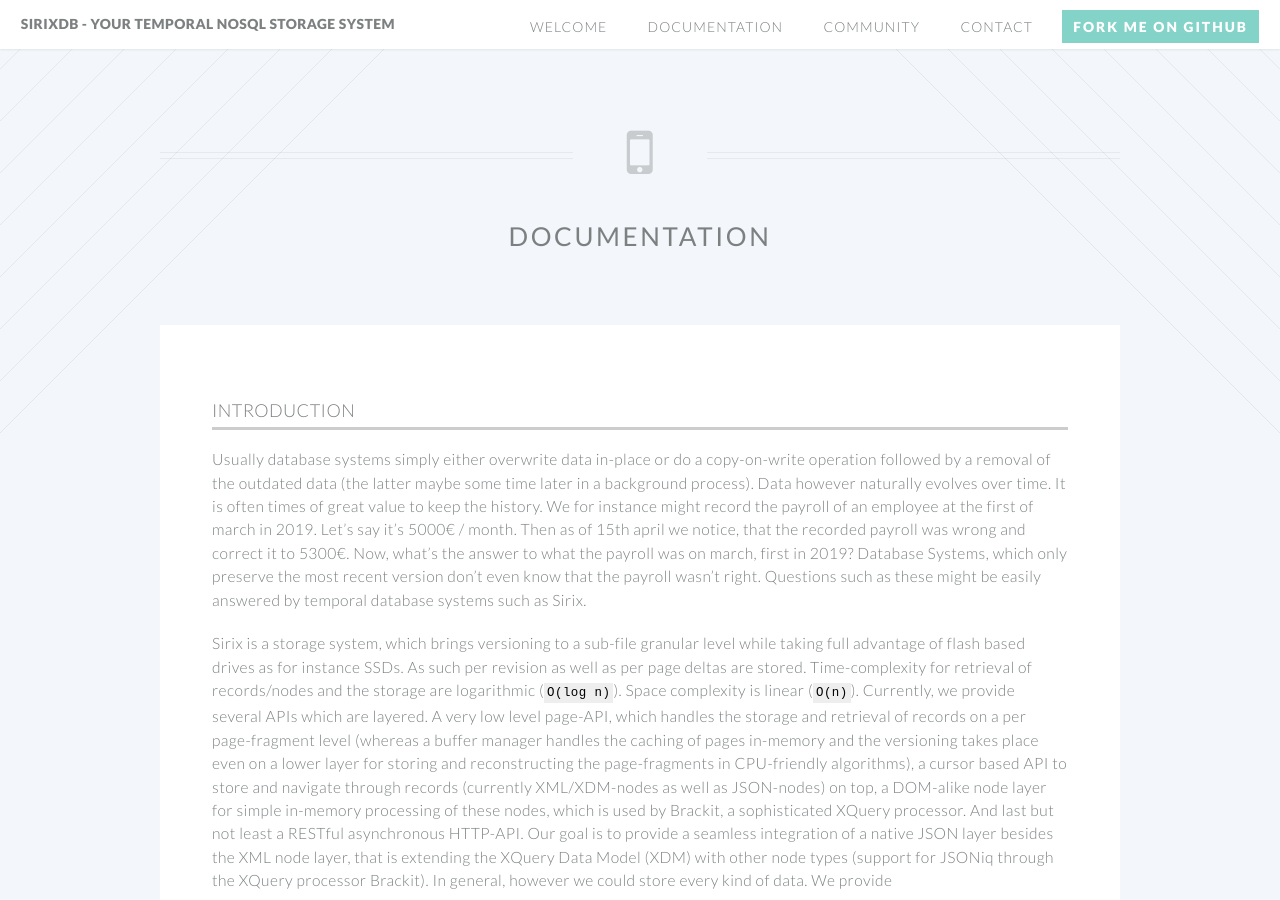
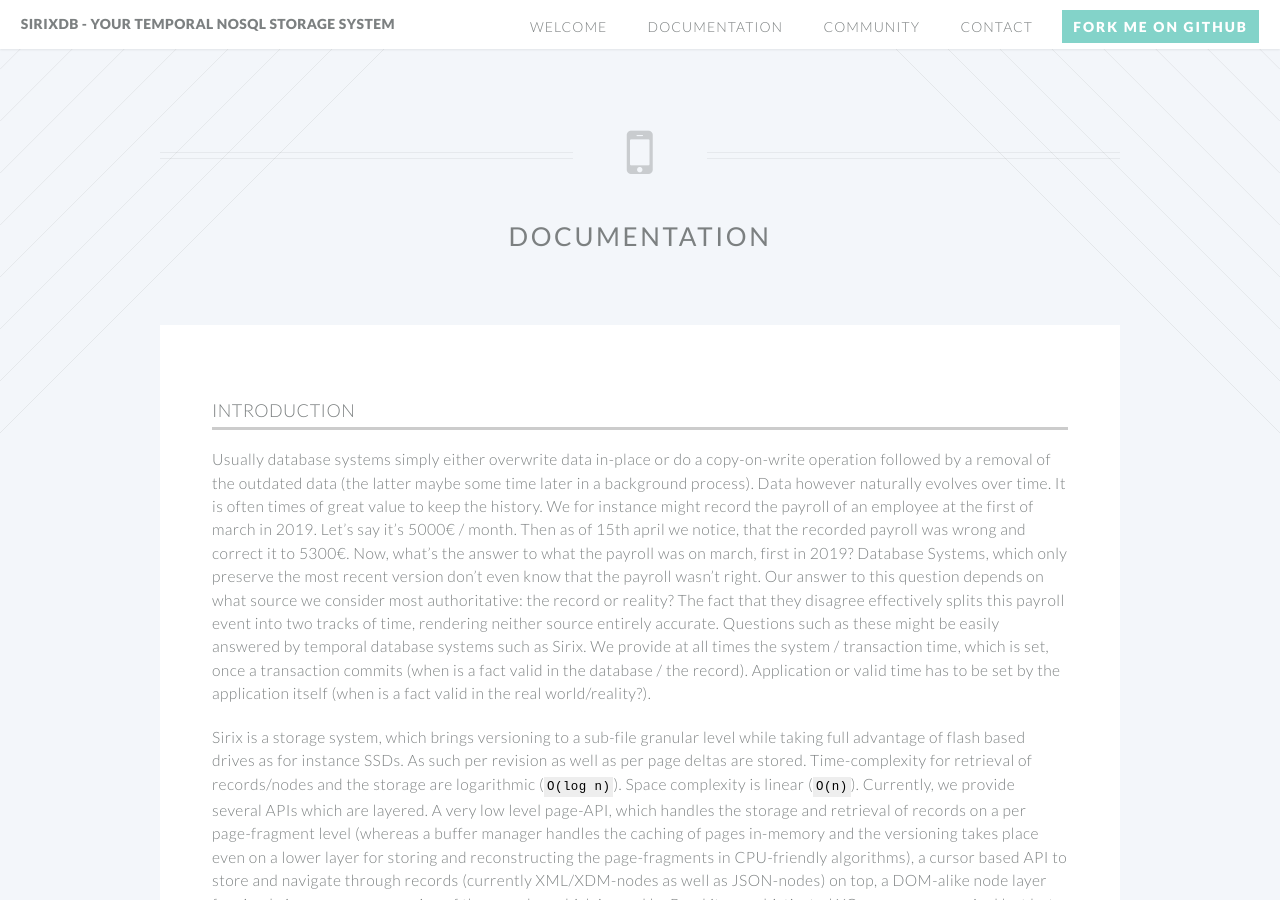
Before and after one commit to sirixdb/sirixdb.github.io, a Jekyll site: the page built from documentation.md, in a window 1280 px wide and 900 px high. Built offline with Jekyll 4.4.1, drawn with Linux system fonts in a browser that asks for light colours; our own code applies the rules of GitHub Pages for plain Markdown files.

Commit message:
Update documentation.md

```diff
--- a/documentation.md
+++ b/documentation.md
@@ -4,7 +4,7 @@
 ---
 
 ### Introduction
-Usually database systems simply either overwrite data in-place or do a copy-on-write operation followed by a removal of the outdated data (the latter maybe some time later in a background process). Data however naturally evolves over time. It is often times of great value to keep the history. We for instance might record the payroll of an employee at the first of march in 2019. Let's say it's 5000€ / month. Then as of 15th april we notice, that the recorded payroll was wrong and correct it to 5300€. Now, what's the answer to what the payroll was on march, first in 2019? Database Systems, which only preserve the most recent version don't even know that the payroll wasn't right. Questions such as these might be easily answered by temporal database systems such as Sirix.
+Usually database systems simply either overwrite data in-place or do a copy-on-write operation followed by a removal of the outdated data (the latter maybe some time later in a background process). Data however naturally evolves over time. It is often times of great value to keep the history. We for instance might record the payroll of an employee at the first of march in 2019. Let's say it's 5000€ / month. Then as of 15th april we notice, that the recorded payroll was wrong and correct it to 5300€. Now, what's the answer to what the payroll was on march, first in 2019? Database Systems, which only preserve the most recent version don't even know that the payroll wasn't right. Our answer to this question depends on what source we consider most authoritative: the record or reality? The fact that they disagree effectively splits this payroll event into two tracks of time, rendering neither source entirely accurate. Questions such as these might be easily answered by temporal database systems such as Sirix. We provide at all times the system / transaction time, which is set, once a transaction commits (when is a fact valid in the database / the record). Application or valid time has to be set by the application itself (when is a fact valid in the real world/reality?).
 
 Sirix is a storage system, which brings versioning to a sub-file granular level while taking full advantage of flash based drives as for instance SSDs. As such per revision as well as per page deltas are stored. Time-complexity for retrieval of records/nodes and the storage are logarithmic (`O(log n)`). Space complexity is linear (`O(n)`). Currently, we provide several APIs which are layered. A very low level page-API, which handles the storage and retrieval of records on a per page-fragment level (whereas a buffer manager handles the caching of pages in-memory and the versioning takes place even on a lower layer for storing and reconstructing the page-fragments in CPU-friendly algorithms), a cursor based API to store and navigate through records (currently XML/XDM-nodes as well as JSON-nodes) on top, a DOM-alike node layer for simple in-memory processing of these nodes, which is used by Brackit, a sophisticated XQuery processor. And last but not least a RESTful asynchronous HTTP-API. Our goal is to provide a seamless integration of a native JSON layer besides the XML node layer, that is extending the XQuery Data Model (XDM) with other node types (support for JSONiq through the XQuery processor Brackit). In general, however we could store every kind of data. We provide
 
```
